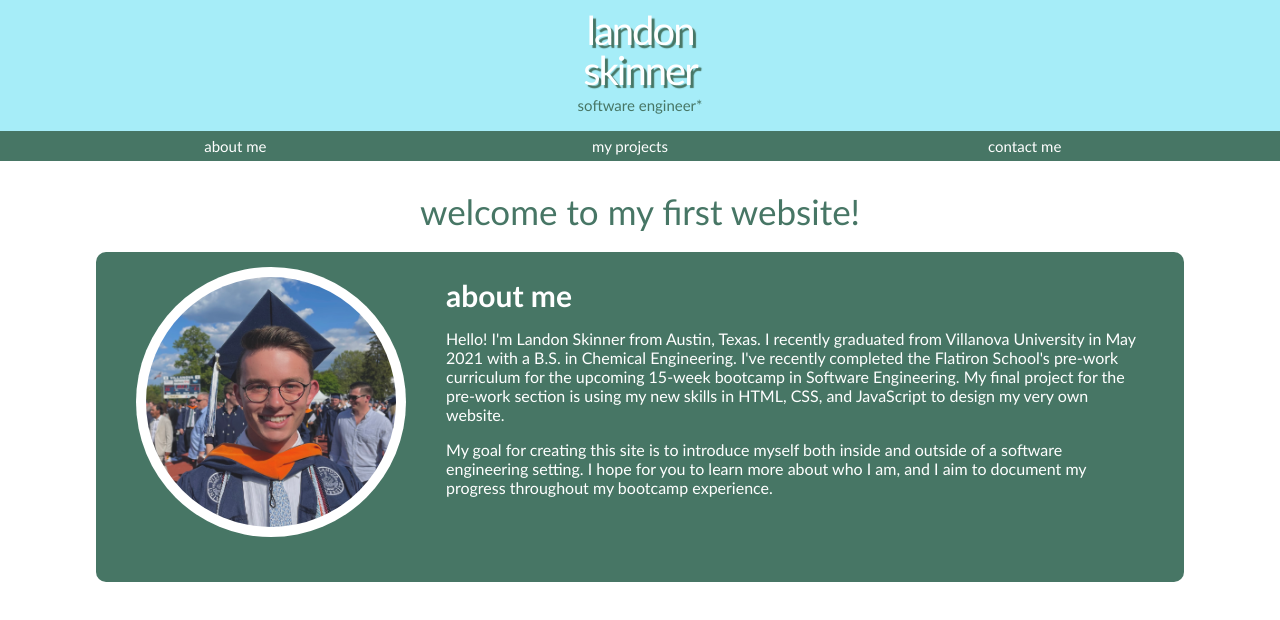
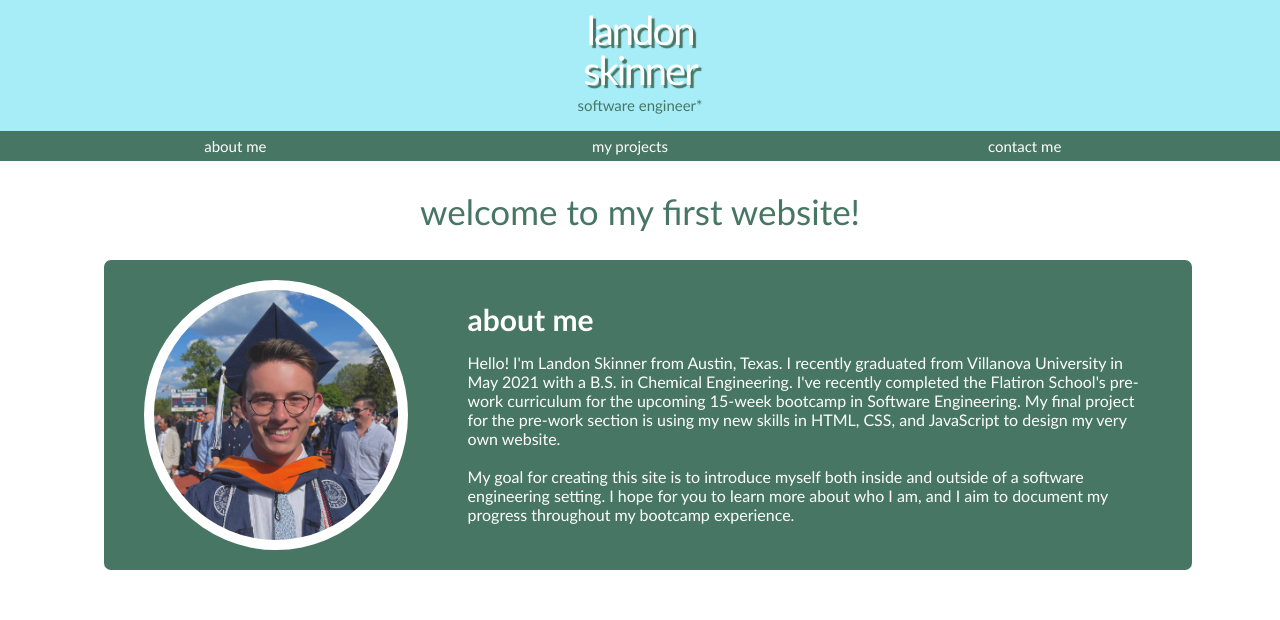
Before and after one commit to landonskinner/firstwebsite-repo, a plain HTML site: page index.html in a window 1280 px wide. Drawn offline with Linux system fonts and the light colour scheme.

Commit message:
Finalize about me design and animations, html css and js

```diff
--- a/index.html
+++ b/index.html
@@ -26,7 +26,8 @@
       welcome to my first website!
     </div>
     <div id="intro-text">
-      <img src="photos/gradpic.jpg" alt="Photo of me!">
+      <img id="self-photo" src="photos/gradpic.jpg" alt="Photo of me!">
+      <div>
         <div>about me</div>
         <p>
           Hello! I'm Landon Skinner from Austin, Texas. I recently graduated from
@@ -35,13 +36,13 @@
           15-week bootcamp in Software Engineering. My final project for the pre-work section
           is using my new skills in HTML, CSS, and JavaScript to design my very own
           website.
-        </p>
-        <p>
+          <br><br>
           My goal for creating this site is to introduce myself both inside and outside
           of a software engineering setting. I hope for you to learn more about who I am,
           and I aim to document my progress throughout my bootcamp experience.
         </p>
       </div>
+    </div>
     <script src="script.js"></script>
   </body>
 </html>
--- /dev/null
+++ b/script.js
@@ -0,0 +1,21 @@
+const introInput = document.getElementById('intro-text');
+const introImage = document.getElementById('self-photo');
+const introTitle = document.getElementById('about-me');
+
+function enterAlert() {
+    introInput.style.border = '8px solid #A6EDF8';
+    introImage.style.backgroundColor.replace('white', '');
+    introImage.style.backgroundColor = '#A6EDF8';
+    introTitle.style.borderBottomStyle = 'dashed';
+    introTitle.style.borderBottomColor = '#A6EDF8';
+}
+
+introInput.addEventListener('mouseenter', enterAlert);
+
+function exitAlert() {
+    introInput.style.border = '8px solid white';
+    introImage.style.backgroundColor.replace('#A6EDF8', '');
+    introImage.style.backgroundColor = 'white';
+}
+
+introInput.addEventListener('mouseout', exitAlert);
--- a/style.css
+++ b/style.css
@@ -68,32 +68,42 @@ body {
 }
 
 #intro-text {
-    height: 330px;
+    height: auto;
     width: 85%;
     background-color: #477665;
-    border-radius: 10px;
+    border-radius: 15px;
+    border: 8px solid white;
     position: relative;
     left: 7.5%;
+    display: flex;
+    align-items: center;
+    flex-direction: row;
+}
+
+#intro-text * {
+    pointer-events: none;
 }
 
 #intro-text img {
     width: 250px;
     height: 250px;
     border-radius: 50%;
-    margin: 15px 40px 40px 40px;
+    margin: 20px 40px 20px 40px;
     padding: 10px 10px 10px 10px;
-    float: left;
     background-color: white;
 }
 
-#intro-text div {
+#intro-text div div {
     color: white;
     font-weight: bold;
     font-size: 30px;
-    padding-top: 25px;
+    padding-top: 10px;
+    padding-left: 20px;
+    z-index: -1;
 }
 
 #intro-text p {
     color: white;
     padding-right: 40px;
+    padding-left: 20px;
 }
```
Lines whose indentation alone changed are shown as unchanged.
